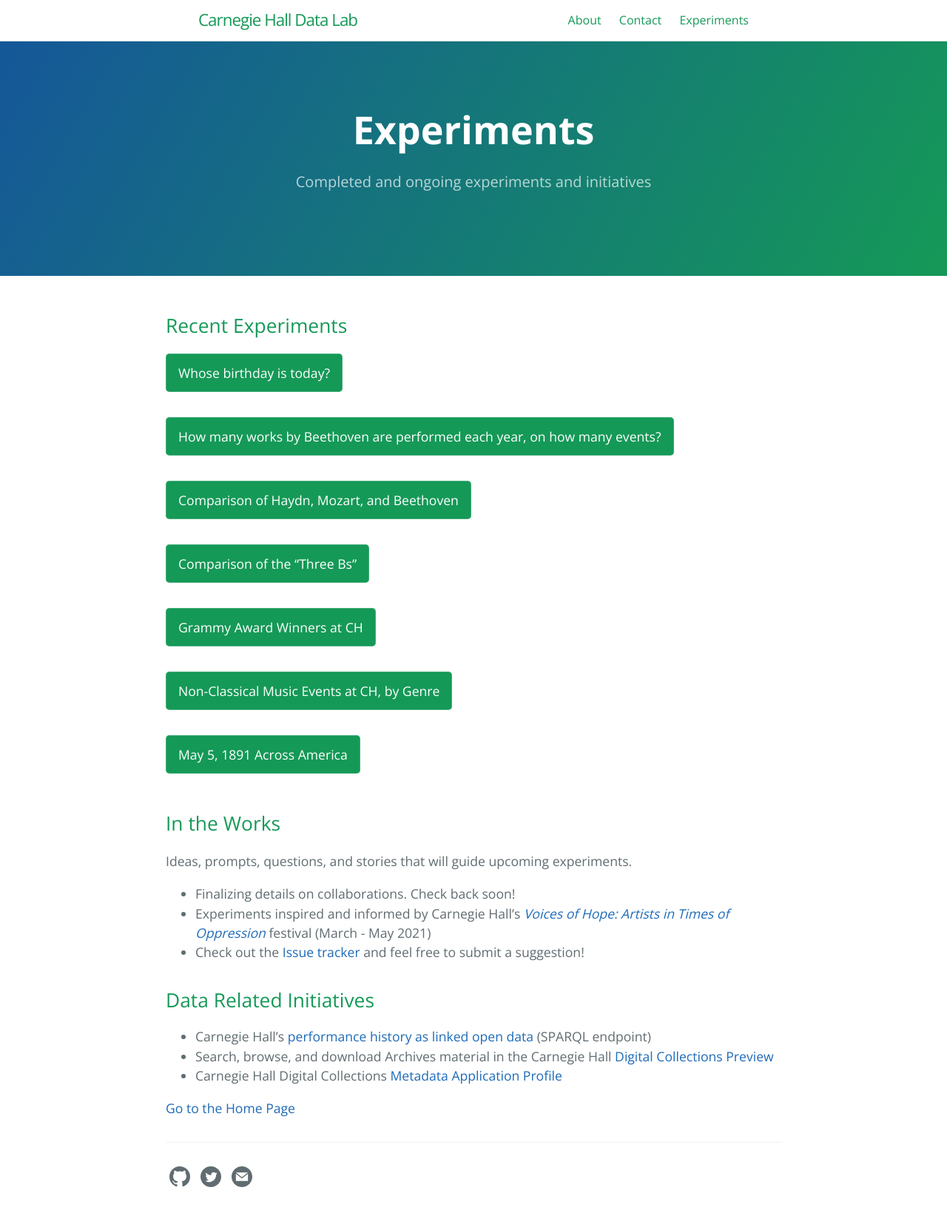
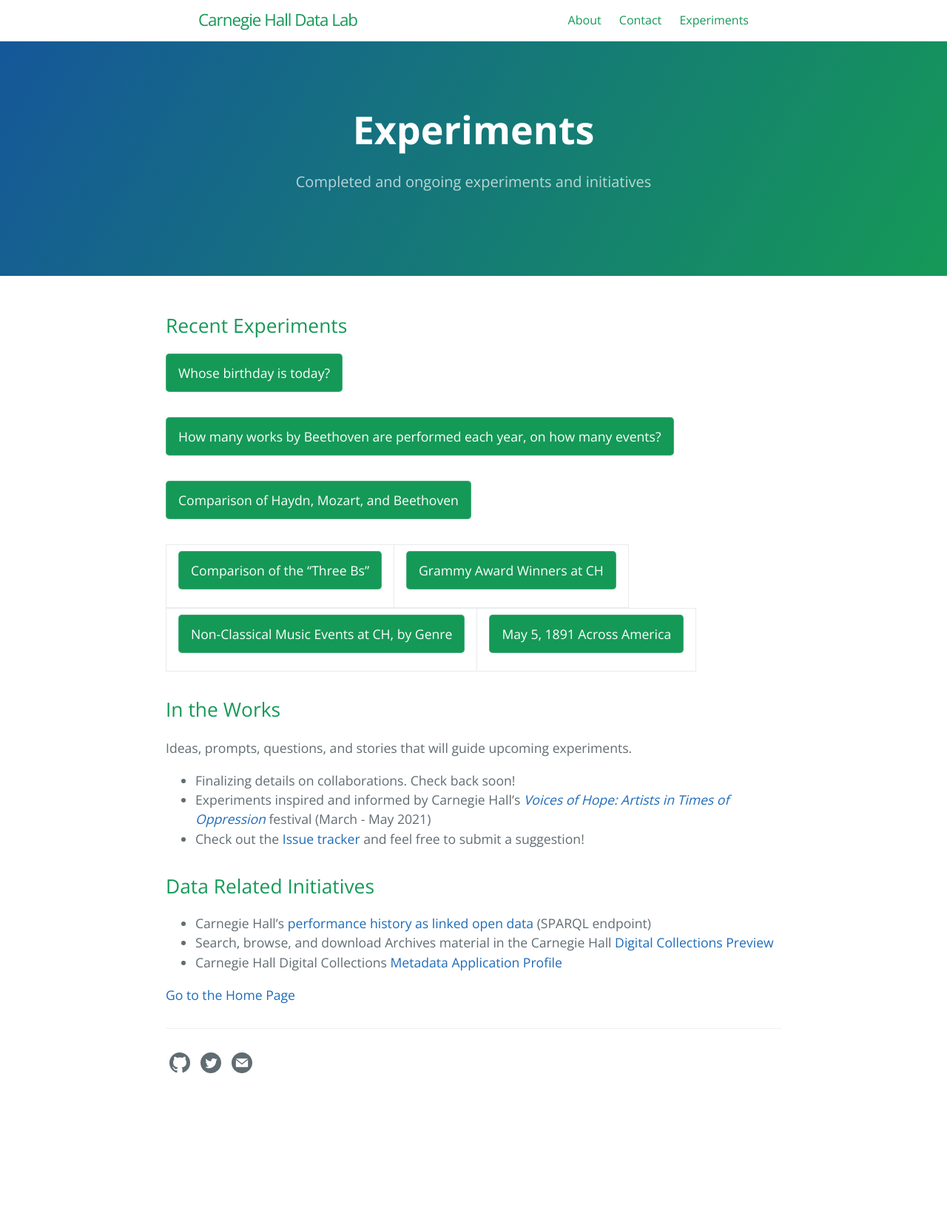
Before and after one commit to CarnegieHall/datalab, a Jekyll site: the page built from experiments.md, in a window 1280 px wide. Shown: the whole page at 74% size. Built offline with Jekyll 4.4.1, drawn with Linux system fonts in a browser that asks for light colours; after the commit the page ends 1505 px from its top, so only the background shows below that.

Commit message:
Edit button alignment

```diff
--- a/experiments.md
+++ b/experiments.md
@@ -15,13 +15,9 @@ order: 2
 
 [Comparison of Haydn, Mozart, and Beethoven](/experiments/chdl-0003.md){: .btn}
 
-[Comparison of the "Three Bs"](/experiments/chdl-0004.md){: .btn}
+[Comparison of the "Three Bs"](/experiments/chdl-0004.md){: .btn} | [Grammy Award Winners at CH](/experiments/chdl-0005.md){: .btn}
 
-[Grammy Award Winners at CH](/experiments/chdl-0005.md){: .btn}
-
-[Non-Classical Music Events at CH, by Genre](/experiments/chdl-0006.md){: .btn}
-
-[May 5, 1891 Across America](/experiments/chdl-0008.md){: .btn}
+[Non-Classical Music Events at CH, by Genre](/experiments/chdl-0006.md){: .btn} | [May 5, 1891 Across America](/experiments/chdl-0008.md){: .btn}
 
 
 ## In the Works
```
